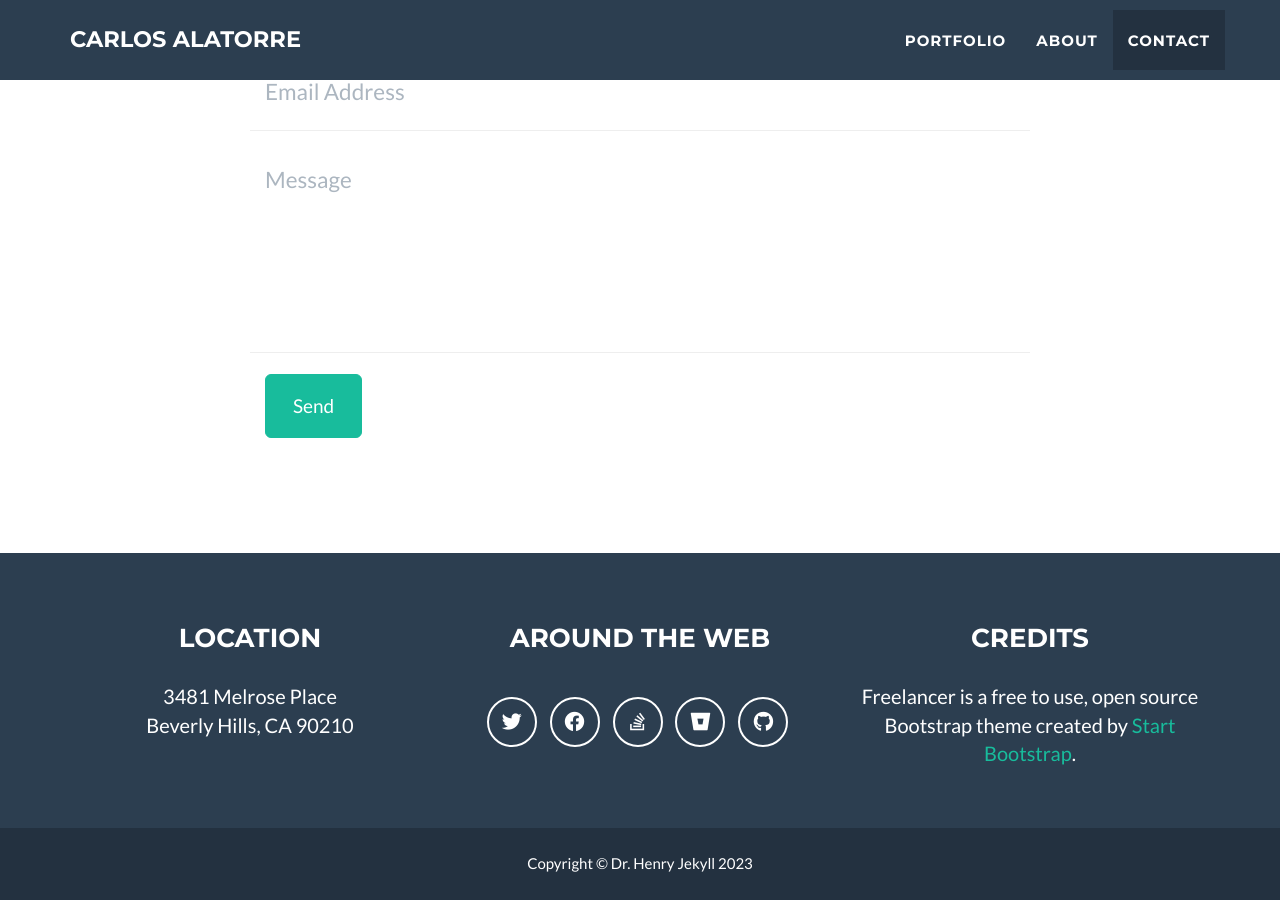
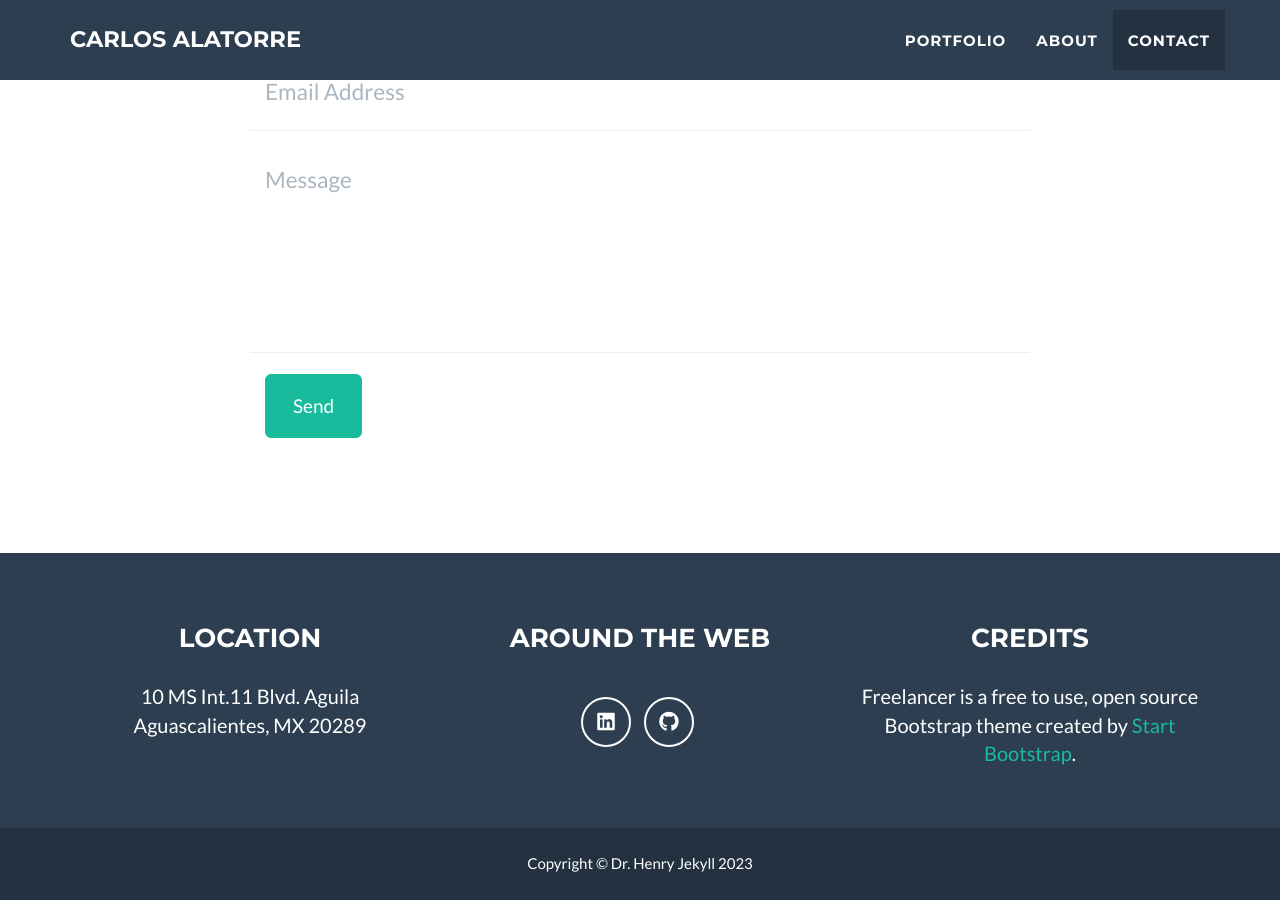
Before and after one commit to xpeqex/xpeqex.github.io, a Jekyll site: the page built from _posts/2014-07-18-project-1.markdown, in a window 1280 px wide and 900 px high, scrolled down 2492 px. Built offline with Jekyll 4.4.1, drawn with Linux system fonts in a browser that asks for light colours.

Commit message:
Update _config.yml

```diff
--- a/_config.yml
+++ b/_config.yml
@@ -39,21 +39,15 @@ footer:
 
 # Social networks usernames (many more available: google-plus, flickr, dribbble, pinterest, instagram, tumblr, linkedin, etc.)
 social:
-  - title: twitter
-    url: http://twitter.com/jekyllrb
-  - title: facebook
-    url:
-  - title: stack-overflow
-    url: http://stackoverflow.com/questions/tagged/jekyll
-  - title: bitbucket
-    url: http://bitbucket.org/jekyll
+  - title: linkedin
+    url: https://www.linkedin.com/in/alatorrecarlos/
   - title: github
-    url: http://github.com/jekyll
+    url: https://github.com/xpeqex
 
 # Postal address (add as many lines as necessary)
 address:
-  - line: 3481 Melrose Place
-  - line: Beverly Hills, CA 90210
+  - line: 10 MS Int.11 Blvd. Aguila
+  - line: Aguascalientes, MX 20289
 
 # Credits content
 credits: 'Freelancer is a free to use, open source Bootstrap theme created by <a href="http://startbootstrap.com">Start Bootstrap</a>.'
```
